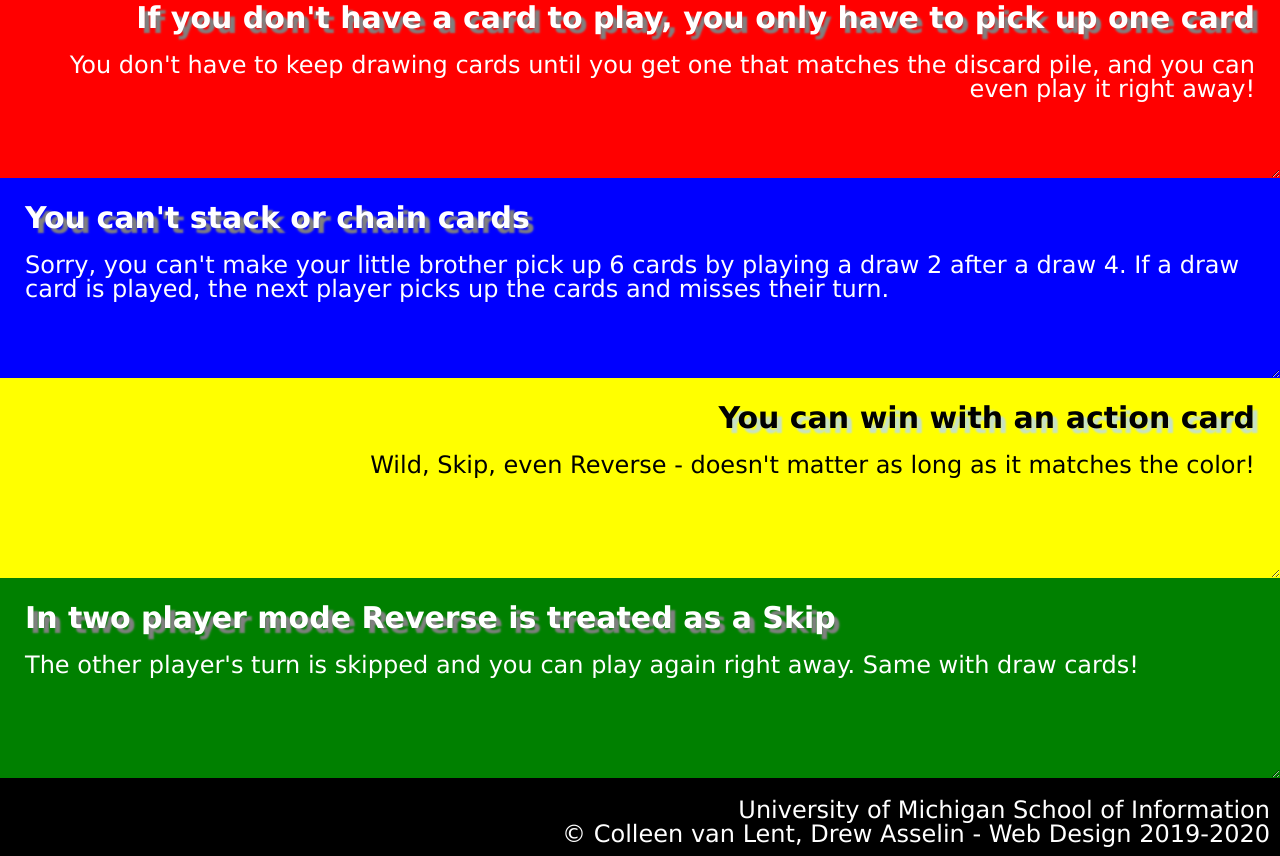
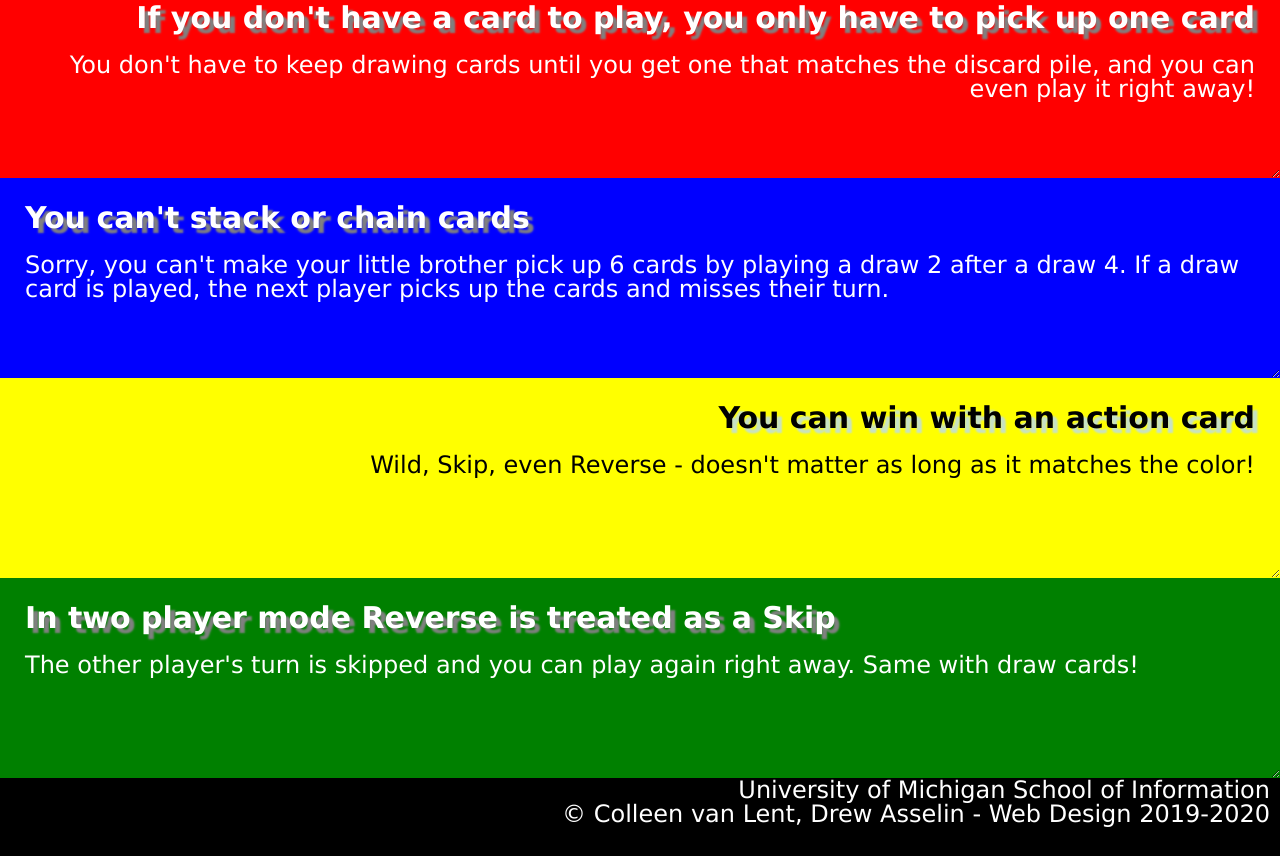
Before and after one commit to HungerHan/SI538-HW2, a plain HTML site: page index.html in a window 1280 px wide. Shown: the part 709-1565 px from the top of the page. Drawn offline with Linux system fonts and the light colour scheme.

Commit message:
Add files via upload

```diff
--- a/css/style.css
+++ b/css/style.css
@@ -34,7 +34,7 @@ img {
     width: 525px;
 }
 
-footer {
+footer p{
     padding: 0px 10px 10px 0px;
     text-align: right
 }
```
